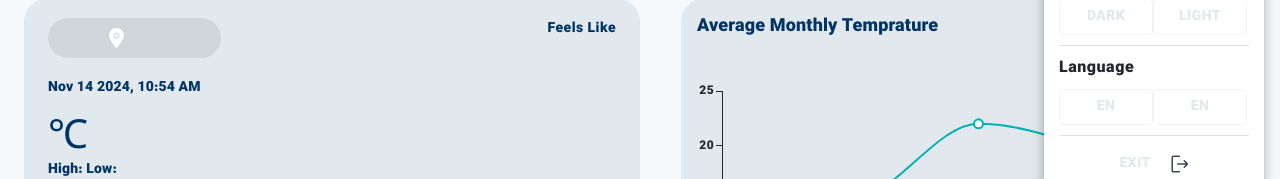
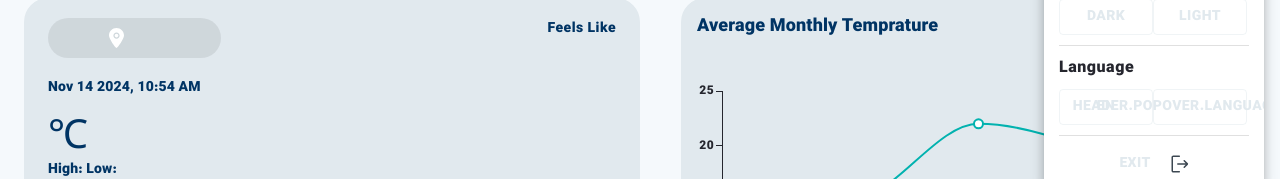
Before and after one commit to mahdimtz/weather-app, a React (Vite) app: page /dashboard in a window 1280 px wide. Both pictures are taken after a click on the button 1240 px from the left and 52 px from the top of the page. Shown: the part 134-313 px from the top of the page. Built offline with nearby package versions, Linux system fonts and the light colour scheme; no server answers.

Commit message:
hotfix:/bug:button-lanuage-text

```diff
--- a/src/components/common/popover/Popover.tsx
+++ b/src/components/common/popover/Popover.tsx
@@ -74,7 +74,7 @@ const PopOver = ({handleClose,onChangeLanguage,onChangeTheme,t,open,id,showPopOv
                   onClick={() => onChangeLanguage("fa")}
                   sx={{ width: "94px" }}
                 >
-                  {t("header.popover.languageEnBtn")}
+                  {t("header.popover.languageFnBtn")}
                 </Button>
               </Stack>
               <Divider sx={{ margin: "10px 0" }} />
```
